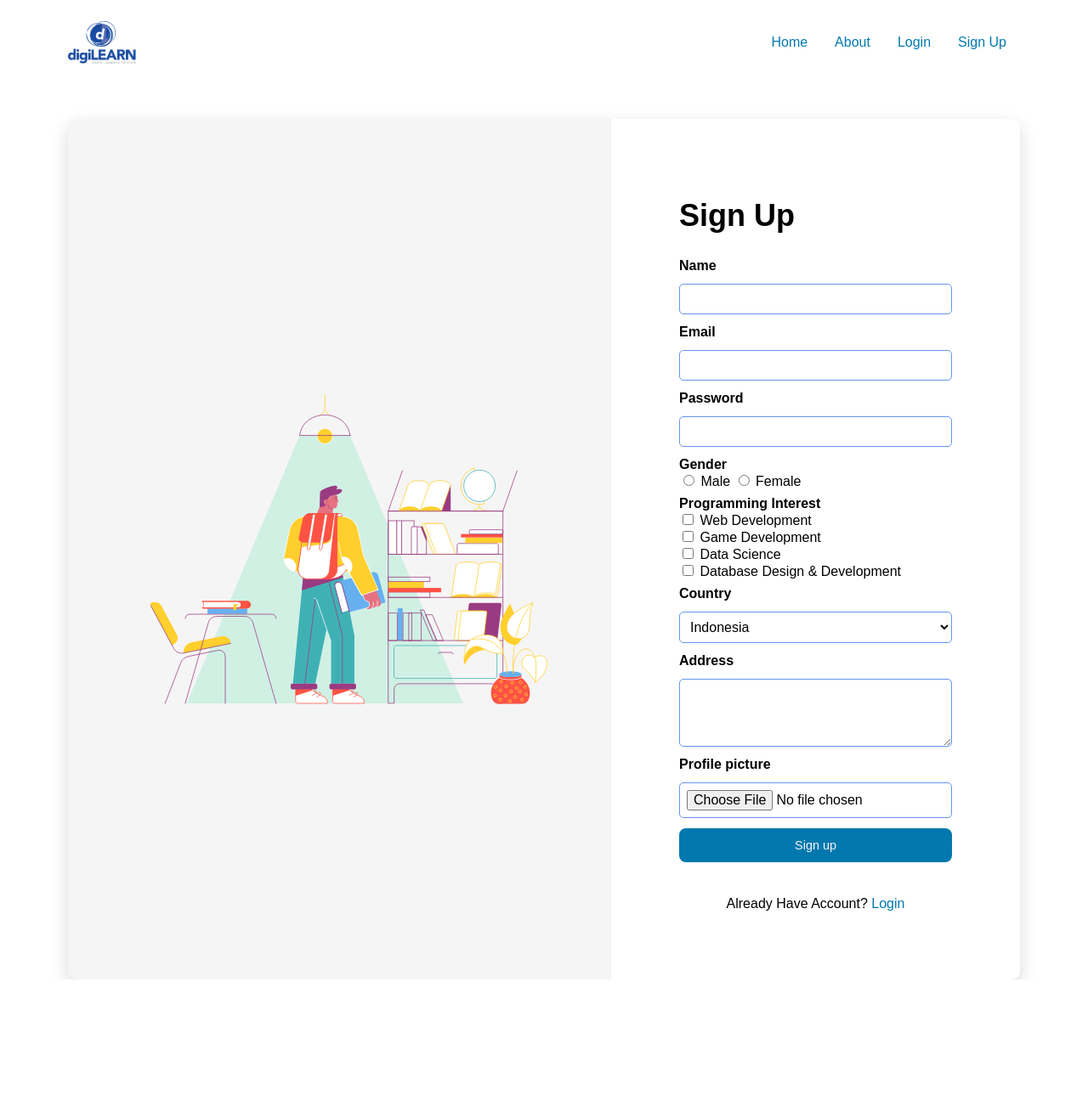
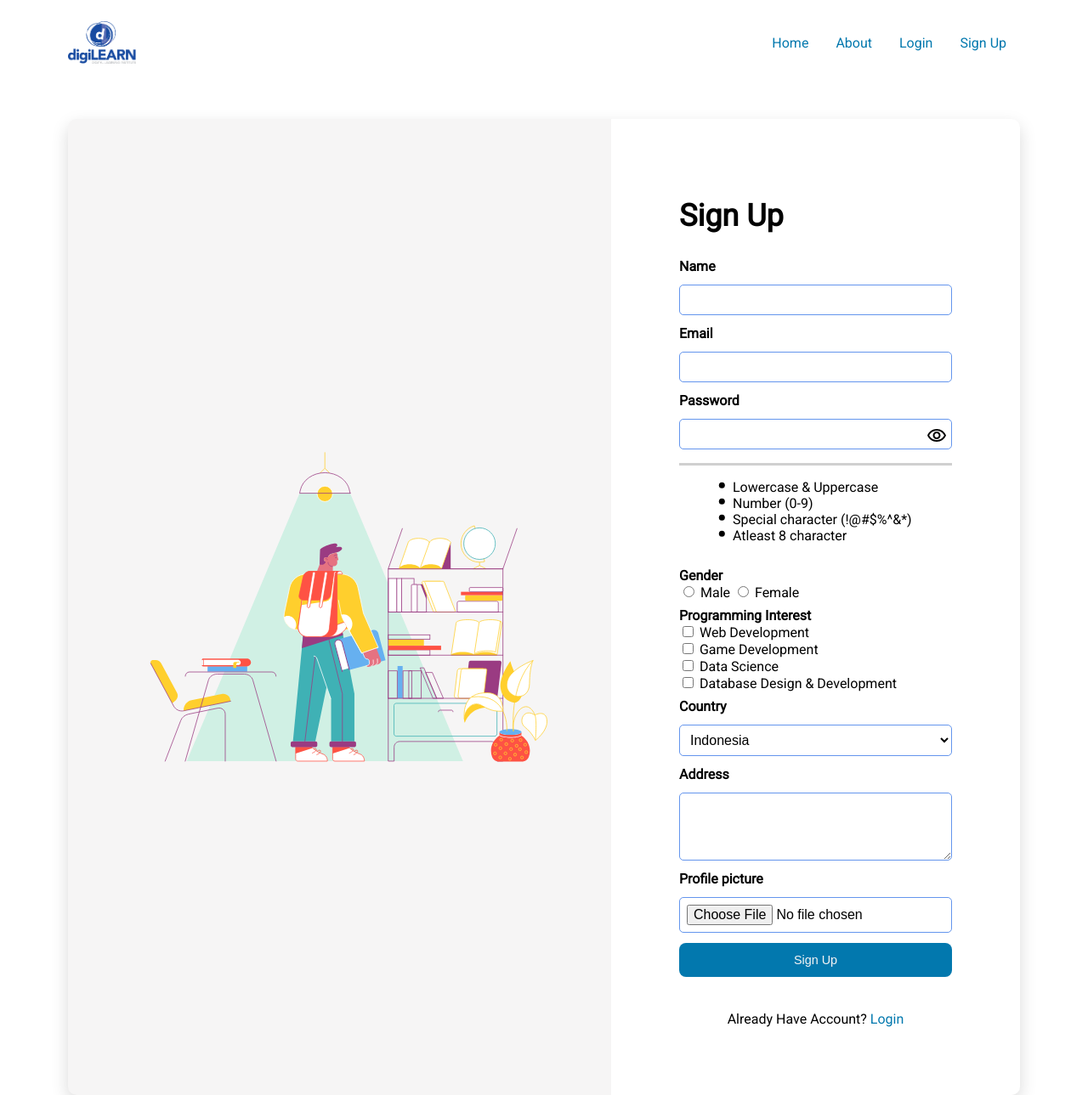
Before and after one commit to NewbeeTryToCode/Praktikum-PBW-C, a PHP site: page / in a window 1280 px wide. Shown: the whole page at 85% size. Before the commit the page ends 1153 px from the top, so only its background shows below. Run offline with PHP 8.4, Linux system fonts and the light colour scheme; some libraries are stand-ins or nearby versions.

Commit message:
mengedit form register, menambahkan javascript dan sweet alert

```diff
--- a/Modul 4 HTML Form/app/login.html
+++ b/Modul 4 HTML Form/app/login.html
@@ -30,7 +30,8 @@
             <div class="main-header">
                 <h1 class="tittle">Login</h1>
             </div>
-            <form action="login.php" method="POST">
+            <iframe name="dummyframe" id="dummyframe" style="display: none;"></iframe>
+            <form target="dummyframe" action="login.php" method="POST">
                 <div class="input-group">
                     <label for="email">Email</label>
                     <input type="email" name="email" id="email">
@@ -48,6 +49,8 @@
             </form>
         </div>
     </section>
+    <script src="https://cdn.jsdelivr.net/npm/sweetalert2@10"></script>
+    <script src="../res/js/login.js"></script>
 </body>
 
 </html>
--- a/Modul 4 HTML Form/index.html
+++ b/Modul 4 HTML Form/index.html
@@ -30,7 +30,8 @@
             <div class="main-header">
                 <h1 class="tittle">Sign Up</h1>
             </div>
-            <form action="regsiter.php" method="POST">
+            <iframe name="dummyframe" id="dummyframe" style="display: none;"></iframe>
+            <form target="dummyframe" action="register.php" method="POST">
                 <div class="input-group">
                     <label for="name">Name</label>
                     <input type="text" name="name" id="name">
@@ -42,12 +43,46 @@
                 <div class="input-group">
                     <label for="password">Password</label>
                     <input type="password" name="password" id="password">
+                    <span>
+                    <i class="fa-eye" id="showpass"></i></span>
+                    <div class="popover-password">
+                        <p><span class="result"></span></p>
+                        <div class="progress">
+                            <div id="password-strength" class="progress-bar" role="progressbar" aria-valuenow="40" aria-valuemin="0" aria-valuemax="100"></div>
+                        </div>
+                    </div>
+                    <ul class="list-unstyled">
+                        <li>
+                            <span class="low-upper-case">
+                                <i class="fa-circle" aria-hidden="true"></i>
+                                Lowercase &amp; Uppercase
+                            </span>
+                        </li>
+                        <li>
+                            <span class="one-number">
+                                <i class="fa-circle" aria-hidden="true"></i>
+                                Number (0-9)
+                            </span>
+                        </li>
+                        <li>
+                            <span class="one-special-char">
+                                <i class="fa-circle" aria-hidden="true"></i>
+                                Special character (!@#$%^&*)
+                            </span>
+                        </li>
+                        <li>
+                            <span class="eight-character">
+                                <i class="fa-circle" aria-hidden="true"></i>
+                                Atleast 8 character
+                            </span>
+                        </li>
+                    </ul>
                 </div>
                 <div class="radio-group">
                     <label for="gender">Gender</label><br>
-                    <input type="radio" name="gender" id="gender" value="male">
+                    <input type="radio" name="gender" value="male">
                     <label for="male">Male</label>
-                    <input type="radio" name="gender" id="gender" value="female">
+                    <input type="radio" name="gender" value="female">
                     <label for="female">Female</label>
                 </div>
                 <div class="checkbox-group">
@@ -82,14 +117,16 @@
                     <input type="file" name="image">
                 </div>
                 <div class="input-group">
-                    <button class="btn btn-login">Sign up</button>
+                    <button class="btn btn-register">Sign  Up</button>
                 </div>
                 <div class="form-footer">
                     <p>Already Have Account? <a class="link" href="app/login.html">Login</a></p>
                 </div>
+            </form>
         </div>
-        </form>
     </section>
+    <script src="https://cdn.jsdelivr.net/npm/sweetalert2@10"></script>
+    <script src="res/js/register.js"></script>
 </body>
 
 </html>
--- a/Modul 4 HTML Form/res/css/index.css
+++ b/Modul 4 HTML Form/res/css/index.css
@@ -74,6 +74,52 @@
     border-color: #596da0;
 }
 
+.progress-bar {
+    height: 3px !important;
+    background-color: rgba(128, 128, 128, 0.367);
+}
+
+.progress-bar-danger {
+    background-color: red;
+}
+
+.progress-bar-warning {
+    background-color: yellow;
+}
+
+.progress-bar-success {
+    background-color: green;
+}
+
+.input-group:last-child {
+    margin-top: 20px;
+}
+
+.fa-circle {
+    background: url("../img/dot.svg");
+    width: 25px;
+    height: 20px;
+    float: left;
+    margin-top: -1px;
+    margin-right: -2px;
+    position: relative;
+}
+
+.fa-check {
+    background: url("../img/check.svg");
+    width: 25px;
+    height: 20px;
+    float: left;
+    margin-top: -1px;
+    margin-right: -2px;
+    position: relative;
+    z-index: 3;
+}
+
+.list-unstyled {
+    list-style: none;
+}
+
 .form-footer {
     margin-top: 40px;
     text-align: center;
@@ -93,5 +139,6 @@
     }
     .main-section .main-form {
         padding: 2rem 3rem;
+        margin: 2rem;
     }
 }
--- a/Modul 4 HTML Form/res/css/style.css
+++ b/Modul 4 HTML Form/res/css/style.css
@@ -1,3 +1,4 @@
+@import url('https://fonts.googleapis.com/css2?family=Roboto&display=swap');
 *,
 *::before,
 *::after {
@@ -9,7 +10,7 @@
     margin: 0;
     background-color: f6f5f5;
     min-height: 100vh;
-    font-family: Arial, Helvetica, sans-serif;
+    font-family: Roboto, Arial;
 }
 
 .container {
@@ -96,3 +97,27 @@
 a {
     text-decoration: none;
 }
+
+span .fa-eye {
+    background: url("../img/eye.svg");
+    width: 25px;
+    height: 25px;
+    cursor: pointer;
+    float: right;
+    margin-top: -28px;
+    margin-right: 5px;
+    position: relative;
+    z-index: 3;
+}
+
+span .fa-eyeoff {
+    background: url("../img/eyeoff.svg");
+    width: 25px;
+    height: 25px;
+    cursor: pointer;
+    float: right;
+    margin-top: -28px;
+    margin-right: 5px;
+    position: relative;
+    z-index: 3;
+}
--- /dev/null
+++ b/Modul 4 HTML Form/res/js/register.js
@@ -0,0 +1,116 @@
+let state = true;
+const btn = document.querySelector(".btn")
+console.log(btn)
+const showpassword = document.querySelector("#showpass")
+const password = document.querySelector("#password")
+let passwordStrength = document.getElementById("password-strength");
+let lowerUpperCase = document.querySelector(".low-upper-case i")
+let number = document.querySelector(".one-number i")
+let specialChar = document.querySelector(".one-special-char i")
+let eightchar = document.querySelector(".eight-character i")
+const form = document.querySelector("form")
+
+showpassword.addEventListener("click", () => {
+    showpassword.classList.toggle("fa-eyeoff")
+
+    if (state) {
+        password.setAttribute("type", "text");
+        state = false;
+    } else {
+        password.setAttribute("type", "password")
+        state = true;
+    }
+})
+password.addEventListener("keyup", () => {
+    let pass = password.value;
+    checkStrenth(pass);
+})
+
+function checkStrenth(password) {
+    let strength = 0;
+
+    //if password contains lowed and uppercase
+    if (password.match(/([a-z].*[A-Z])|([A-Z].*[a-z])/)) {
+        strength += 1;
+        lowerUpperCase.classList.remove("fa-circle")
+        lowerUpperCase.classList.add("fa-check")
+    } else {
+        lowerUpperCase.classList.add("fa-circle")
+        lowerUpperCase.classList.remove("fa-check")
+    }
+    //if password has a number
+    if (password.match(/([0-9])/)) {
+        strength += 1;
+        number.classList.remove("fa-circle")
+        number.classList.add("fa-check")
+    } else {
+        number.classList.add("fa-circle");
+        number.classList.remove("fa-check")
+    }
+    //if password has a special char
+    if (password.match(/([!,@,#,$,%,^,&,*,(,),_,-,+,=])/)) {
+        strength += 1;
+        specialChar.classList.remove("fa-circle")
+        specialChar.classList.add("fa-check")
+    } else {
+        specialChar.classList.add("fa-circle")
+        specialChar.classList.remove("fa-check")
+    }
+    // if password contains 8 character
+    if (password.length > 7) {
+        strength += 1;
+        eightchar.classList.remove("fa-circle");
+        eightchar.classList.add("fa-check");
+    } else {
+        eightchar.classList.add("fa-circle");
+        eightchar.classList.remove("fa-check");
+    }
+
+    if (strength == 0) {
+        passwordStrength.style = "width: 0%";
+    } else if (strength == 1 || strength == 2) {
+        passwordStrength.classList.remove("progress-bar-warning")
+        passwordStrength.classList.remove("progress-bar-success")
+        passwordStrength.classList.add("progress-bar-danger");
+        passwordStrength.style = "width: 10%"
+    } else if (strength == 3) {
+        passwordStrength.classList.remove("progress-bar-danger")
+        passwordStrength.classList.remove("progress-bar-success")
+        passwordStrength.classList.add("progress-bar-warning")
+        passwordStrength.style = "width: 60%";
+    } else if (strength == 4) {
+        passwordStrength.classList.remove("progress-bar-danger")
+        passwordStrength.classList.remove("progress-bar-warning")
+        passwordStrength.classList.add("progress-bar-success")
+        passwordStrength.style = "width: 100%";
+    } else {
+        passwordStrength.classList.remove("progress-bar-danger")
+        passwordStrength.classList.remove("progress-bar-warning")
+        passwordStrength.classList.remove("progress-bar-success")
+        passwordStrength.style = "width:100%"
+
+    }
+}
+btn.addEventListener("click", () => {
+    Swal.fire({
+        title: 'Are you sure?',
+        text: "whether the input you entered is correct?",
+        icon: 'warning',
+        showCancelButton: true,
+        confirmButtonColor: '#3085d6',
+        cancelButtonColor: '#d33',
+        confirmButtonText: 'Yes, Sign Up!'
+    }).then((result) => {
+        if (result.isConfirmed) {
+            swal.fire({
+                title: "Sign Up",
+                text: "Your input has been uploaded to the database, redirecting you to dashboard",
+                icon: "success"
+            })
+        }
+    })
+    setTimeout(() => {
+        form.removeAttribute("target")
+        window.location = "register.php"
+    }, 5000);
+})
```
Also changed, not shown: Modul 4 HTML Form/res/js/login.js (added, +13 -0 lines), Modul 4 HTML Form/res/img/check.svg (added), Modul 4 HTML Form/res/img/dot.svg (added), Modul 4 HTML Form/res/img/eye.svg (added), Modul 4 HTML Form/res/img/eyeoff.svg (added).
